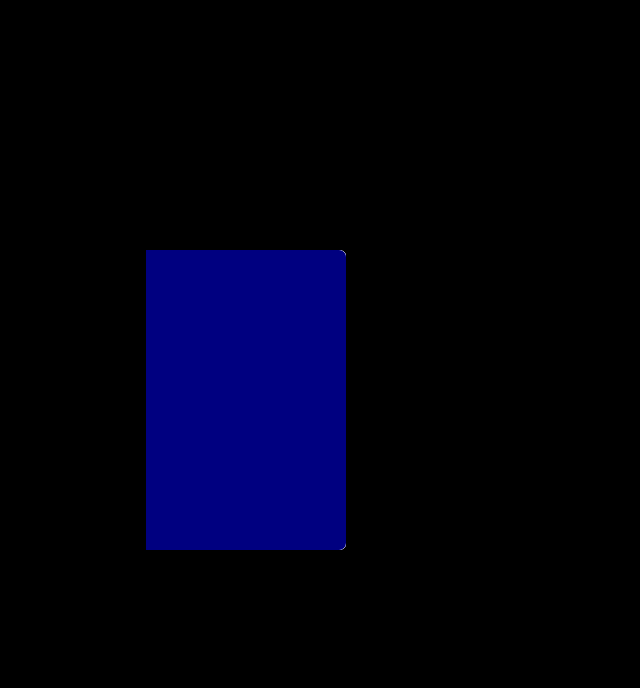
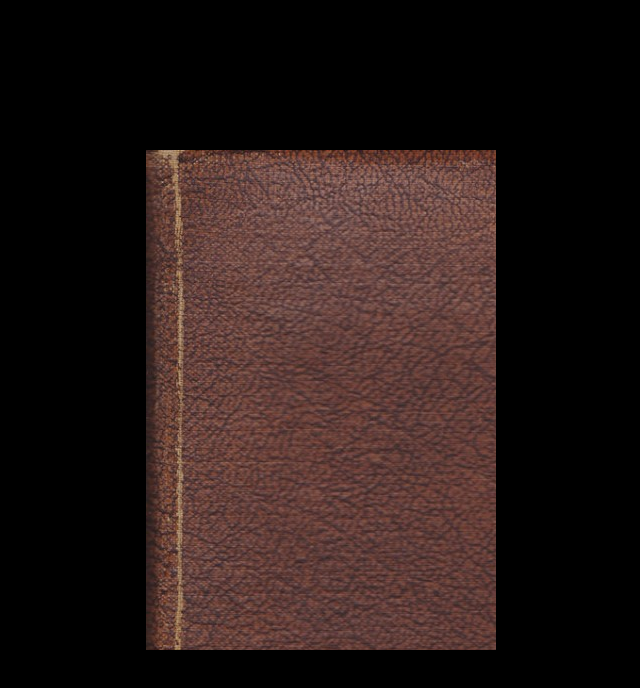
Before and after one commit to ben2613/haachama.cooking.horror, a React (Create React App) app: page / in a window 1280 px wide. Shown: the top 688 px of the page, without its empty margins (494-1134 px from the left). Built offline with nearby package versions, Linux system fonts and the light colour scheme.

Commit message:
cover and paper4

```diff
--- a/src/containers/Book/Book.css
+++ b/src/containers/Book/Book.css
@@ -1,17 +1,15 @@
-body {
+.bookContainer {
   width: 100%;
   height: 100vh;
   display: flex;
   justify-content: center;
   align-items: center;
-  perspective: 1200px;
-  background: #ccc;
 }
 
 .book {
   transform-style: preserve-3d;
   position: relative;
-  height: 300px;
+  height: 500px;
   cursor: pointer;
   backface-visibility: visible;
 }
@@ -19,18 +17,20 @@ body {
 .front, .back, .page1, .page2, .page3, .page4, .page5, .page6 {
   transform-style: preserve-3d;
   position: absolute;
-  width: 200px;
+  width: 350px;
   height: 100%;
-  top: 0; left: 0;
+  top: 0;
+  left: 0;
   transform-origin: left center;
   transition: transform .5s ease-in-out, box-shadow .35s ease-in-out;
 }
 
-.front, .back {
-  background: navy;
+.front,
+.back {
+  background-image: url('cover.jpg')
 }
 
-.front, .page1, .page3, .page5 {
+/* .front, .page1, .page3, .page5 {
   border-bottom-right-radius: .5em;
   border-top-right-radius: .5em;
 }
@@ -38,67 +38,48 @@ body {
 .back, .page2, .page4, .page6 {
   border-bottom-right-radius: .5em;
   border-top-right-radius: .5em;
+} */
+
+.page1, .page2, .page3, .page4, .page5, .page6 {
+  background-image: url('./paper.jpg');
+  background-size: contain;
 }
 
-.page1 {
-  background: #efefef;
+.book.open .front {
+  transform: rotateY(-180deg) scale(1.1);
+  box-shadow: 0 1em 3em 0 rgba(0, 0, 0, .6);
 }
 
-.page2 {
-  background: #efefef;
+.book.open .page1 {
+  transform: rotateY(-170deg) scale(1.1);
+  box-shadow: 0 1em 3em 0 rgba(0, 0, 0, .2);
 }
 
-.page3 {
-  background: #f5f5f5;
+.book.open .page3 {
+  transform: rotateY(-165deg) scale(1.1);
+  box-shadow: 0 1em 3em 0 rgba(0, 0, 0, .2);
 }
 
-.page4 {
-  background: #f5f5f5;
-}
-
-.page5 {
-  background: #fafafa;
-}
-
-.page6 {
-  background: #fdfdfd;
-}
-
-.book:hover .front {
+.book.open .page5 {
   transform: rotateY(-160deg) scale(1.1);
   box-shadow: 0 1em 3em 0 rgba(0, 0, 0, .2);
 }
 
-.book:hover .page1 {
-  transform: rotateY(-150deg) scale(1.1);
+.book.open .page6 {
+  transform: rotateY(-20deg) scale(1.1);
   box-shadow: 0 1em 3em 0 rgba(0, 0, 0, .2);
 }
 
-.book:hover .page2 {
-  transform: rotateY(-30deg) scale(1.1);
+.book.open .page4 {
+  transform: rotateY(-15deg) scale(1.1);
   box-shadow: 0 1em 3em 0 rgba(0, 0, 0, .2);
 }
 
-.book:hover .page3 {
-  transform: rotateY(-140deg) scale(1.1);
+.book.open .page2 {
+  transform: rotateY(-10deg) scale(1.1);
   box-shadow: 0 1em 3em 0 rgba(0, 0, 0, .2);
 }
 
-.book:hover .page4 {
-  transform: rotateY(-40deg) scale(1.1);
-  box-shadow: 0 1em 3em 0 rgba(0, 0, 0, .2);
+.book.open .back {
+  transform: rotateY(0deg) scale(1.1);
 }
-
-.book:hover .page5 {
-  transform: rotateY(-130deg) scale(1.1);
-  box-shadow: 0 1em 3em 0 rgba(0, 0, 0, .2);
-}
-
-.book:hover .page6 {
-  transform: rotateY(-50deg) scale(1.1);
-  box-shadow: 0 1em 3em 0 rgba(0, 0, 0, .2);
-}
-
-.book:hover .back {
-  transform: rotateY(-20deg) scale(1.1);
-}
--- a/src/containers/Book/Book.js
+++ b/src/containers/Book/Book.js
@@ -1,12 +1,16 @@
-import React from 'react'
+import React, { useState } from 'react'
 import PropTypes from 'prop-types'
 
 import './Book.css'
 
 function Book(props) {
+  const [bookOpen, setBookOpen] = useState(false)
+  function handleClick() {
+    setBookOpen(true)
+  }
   return (
-    <div>
-      <div className="book">
+    <div className="bookContainer" onClick={handleClick}>
+      <div className={"book " + (bookOpen ? 'open' : '')}>
         <div className="back"></div>
         <div className="page6"></div>
         <div className="page5"></div>
```
Also changed, not shown: src/containers/Book/cover.jpg (added), src/containers/Book/paper.jpg (added). Lines whose indentation alone changed are shown as unchanged.
